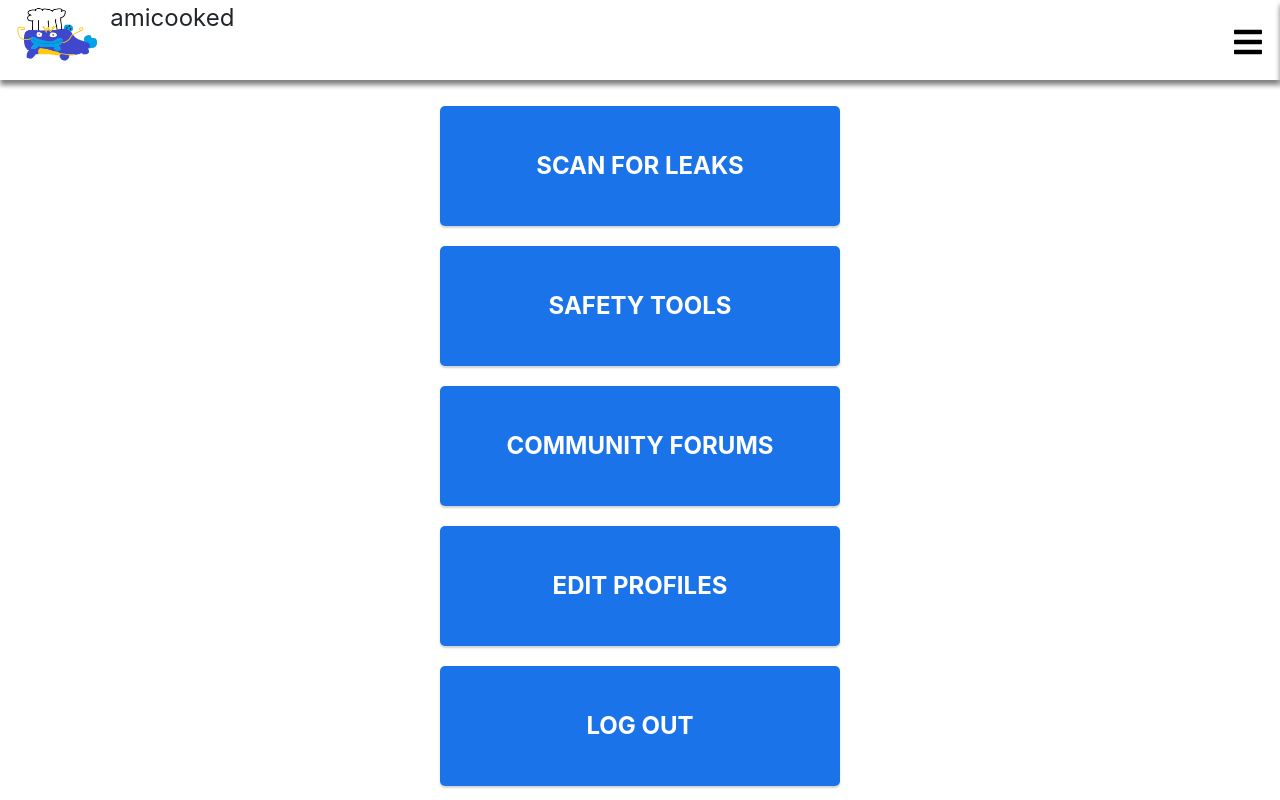
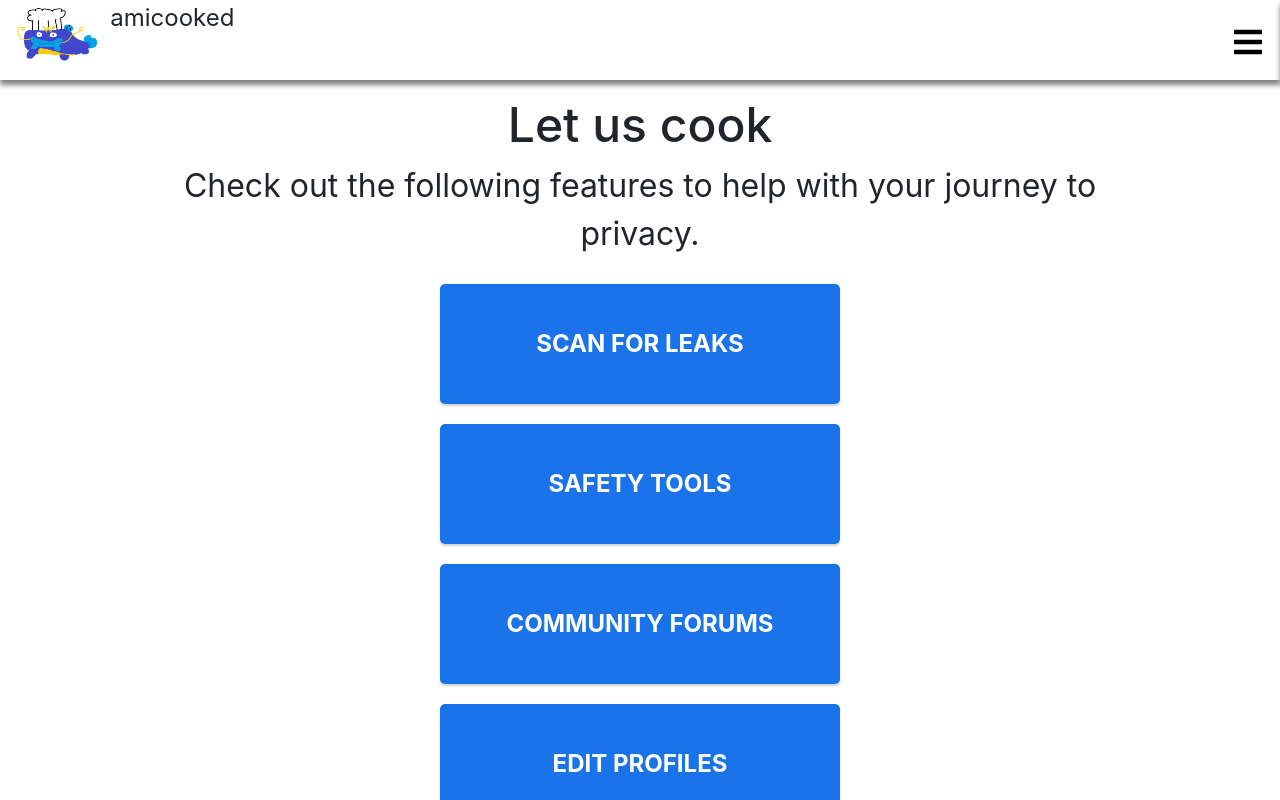
Before and after one commit to majackie/amicooked, a React (Create React App) app in the folder frontend/: page / in a window 1280 px wide. Shown: the top 800 px of the page. Built offline with nearby package versions, Linux system fonts and the light colour scheme.

Commit message:
Added more stylings

```diff
--- a/frontend/src/pages/LessonsHome.js
+++ b/frontend/src/pages/LessonsHome.js
@@ -13,7 +13,7 @@ function LessonsHome() {
                 <Button theme="primary" onClick={() => navigate('/user-dashboard/safety-tools/lesson/1')}>Phishing Emails</Button>
                 <Button theme="primary" onClick={() => navigate('/user-dashboard/safety-tools/lesson/2')}>Password Management</Button>
                 <Button theme="primary" onClick={() => navigate('/user-dashboard/safety-tools/lesson/3')}>Terms And Conditions</Button>
-                <Button theme="primary" onClick={() => navigate('/user-dashboard/safety-tools')}>Back</Button>
+                <Button theme="back" onClick={() => navigate('/user-dashboard/safety-tools')}>Back</Button>
             </div>
         </div>
     )
--- a/frontend/src/pages/PrivacyTracker.js
+++ b/frontend/src/pages/PrivacyTracker.js
@@ -45,8 +45,6 @@ function PrivacyTracker() {
 
     if (loading)
     {
-
-        // return <><Loading /></>
         return (
             <div className="PrivacyTracker" style={{height: "50vmin"}}>
                 <h1 style={{fontWeight: "bold"}}>Calculating your score...</h1>
--- a/frontend/src/pages/SafetyTools.js
+++ b/frontend/src/pages/SafetyTools.js
@@ -2,6 +2,7 @@ import { useNavigate } from "react-router-dom";
 import Button from "../shared/Button"
 import Navbar from "../shared/Navbar";
 import "../style/SafetyTools.css"
+import PrivacyTracker from "./PrivacyTracker";
 
 function SafetyTools() {
     const navigate = useNavigate();
@@ -9,16 +10,11 @@ function SafetyTools() {
         <div className="SafetyTools">
             <Navbar type={"default"} />
             <div className="Body">
-                <div className="PrivacyTracker">
-                    <h3>YOUR PRIVACY SCORE</h3>
-                    <h2>SCORE</h2>
-                    <p>Check out the lessons and tips below to enhance your score</p>
-                </div>
+                <PrivacyTracker />
                 <Button theme="primary" onClick={() => navigate('/user-dashboard/safety-tools/lessons-home')}>Lessons</Button>
                 <Button theme="primary" onClick={() => navigate('/user-dashboard/safety-tools/tips/1')}>Tips</Button>
-                <Button theme="primary">Suggestions</Button>
                 <Button theme="primary" onClick={() => navigate('/user-dashboard/safety-tools/privacy-checker')}>Check Your Privacy</Button>
-                <Button theme="primary" onClick={() => navigate('/user-dashboard')}>Back</Button>
+                <Button theme="back" onClick={() => navigate('/user-dashboard')}>Back</Button>
             </div>
         </div>
     )
--- a/frontend/src/pages/UserDashboard.js
+++ b/frontend/src/pages/UserDashboard.js
@@ -9,12 +9,16 @@ function UserDashboard() {
     return (
         <div className="UserDashboard">
             <Navbar type={"default"} />
+            <div className="Header">
+                <h2>Let us cook</h2>
+                <p>Check out the following features to help with your journey to privacy.</p>
+            </div>
             <div className="Body">
                 <Button theme="primary">Scan for Leaks</Button>
                 <Button theme="primary" onClick={() => navigate("/user-dashboard/safety-tools")}>Safety Tools</Button>
                 <Button theme="primary">Community Forums</Button>
                 <Button theme="primary">Edit Profiles</Button>
-                <Button theme="primary">Log Out</Button>
+                <Button theme="secondary">Log Out</Button>
             </div>
         </div>
     );
--- a/frontend/src/style/UserDashboard.css
+++ b/frontend/src/style/UserDashboard.css
@@ -6,6 +6,15 @@
 .App-logo {
     height: 10vmin;
     pointer-events: none;
+}
+
+.Header {
+    display: flex;
+    align-items: center;
+    text-align: center;
+    justify-content: center;
+    flex-flow: column;
+    margin: 0vmin 15vmin;
 }
 
 .Body {
```
